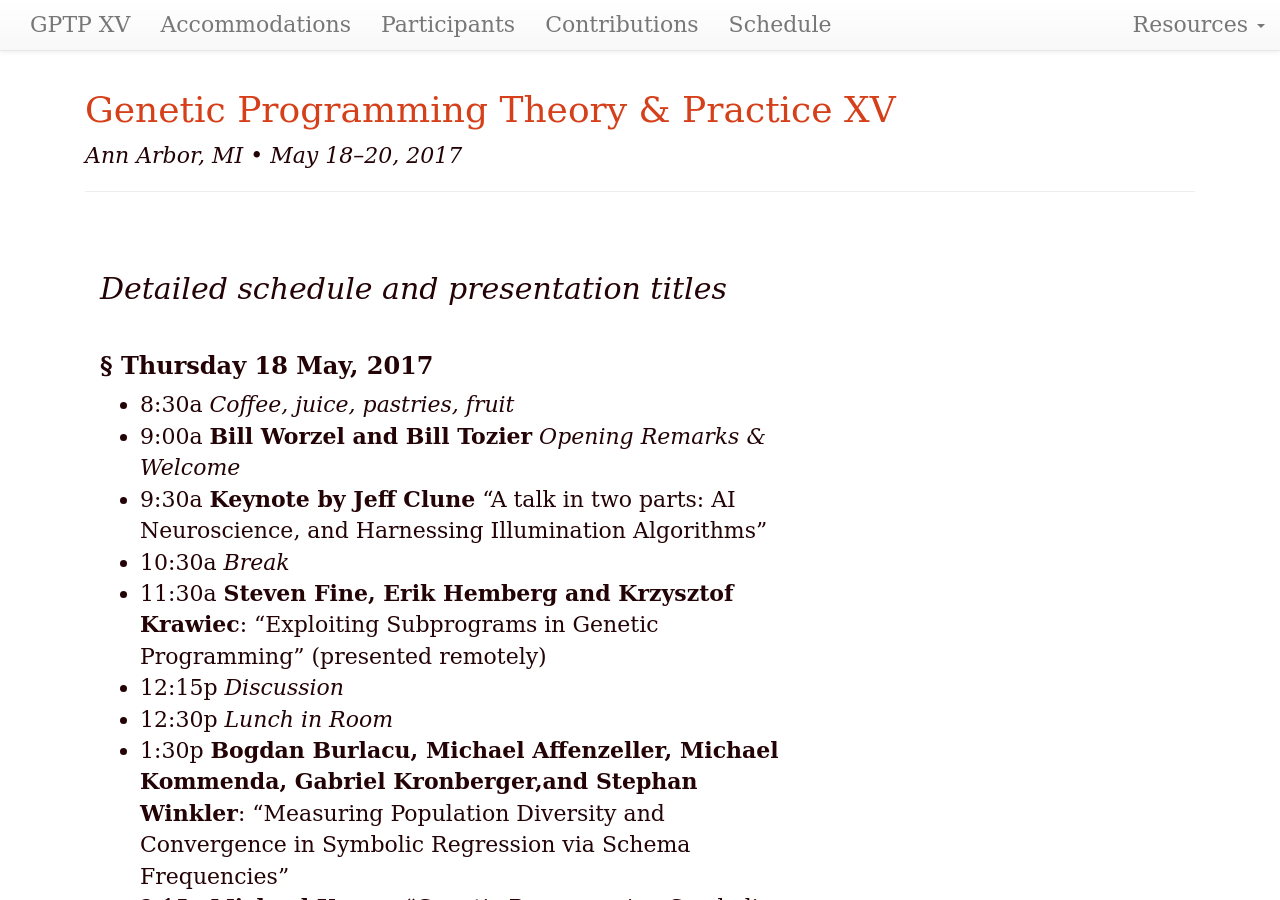
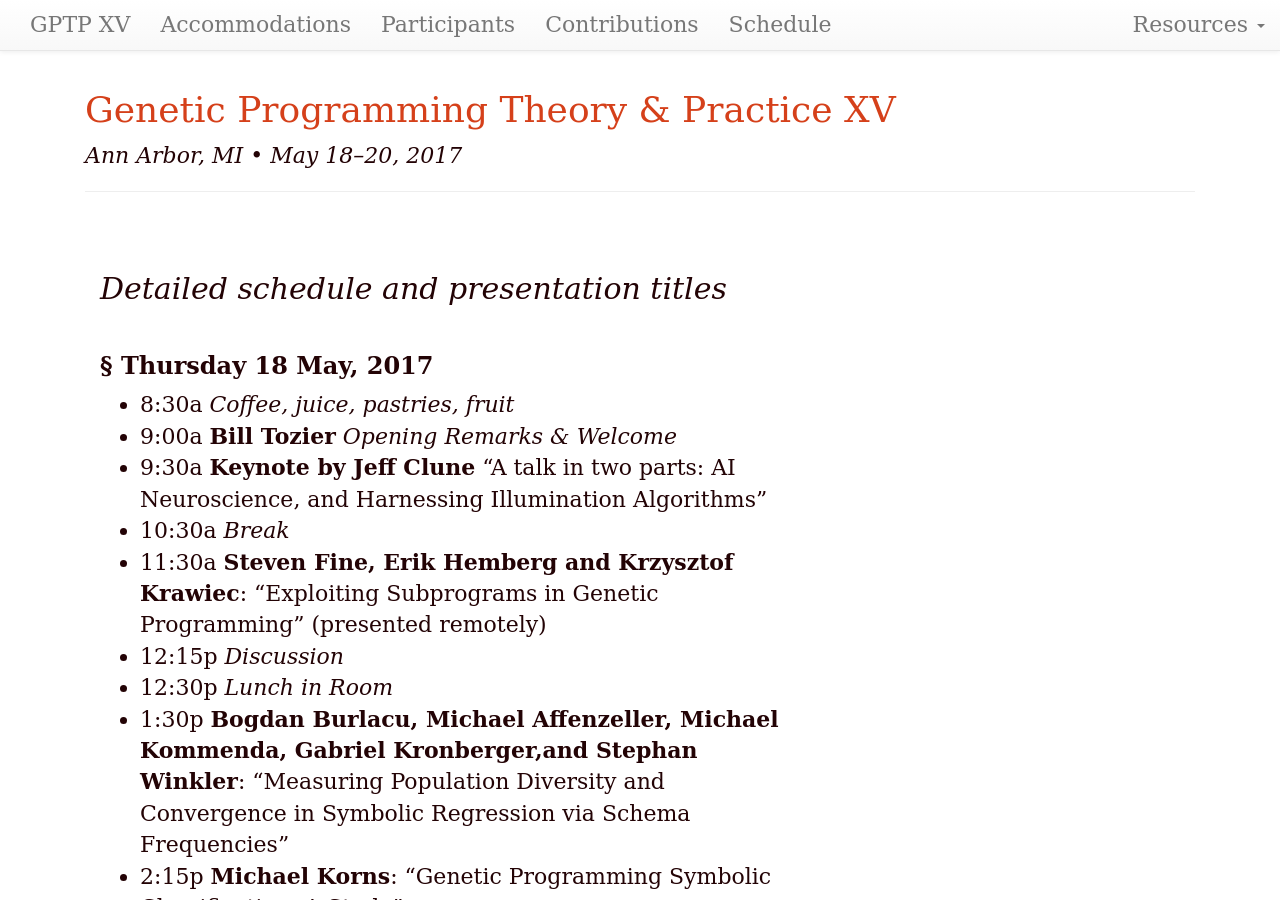
Before and after one commit to GPTP-workshop/gptp-workshop.github.io, a Jekyll site: the page built from schedule.md, in a window 1280 px wide and 900 px high. Built offline with Jekyll 4.4.1, drawn with Linux system fonts in a browser that asks for light colours; our own code applies the rules of GitHub Pages for plain Markdown files.

Commit message:
adjust intro

```diff
--- a/schedule.md
+++ b/schedule.md
@@ -10,7 +10,7 @@ dates: "May 18–20, 2017"
 ### Thursday 18 May, 2017
 
 - 8:30a _Coffee, juice, pastries, fruit_
-- 9:00a **Bill Worzel and Bill Tozier** _Opening Remarks & Welcome_
+- 9:00a **Bill Tozier** _Opening Remarks & Welcome_
 - 9:30a **Keynote by Jeff Clune** "A talk in two parts: AI Neuroscience, and Harnessing Illumination Algorithms"
 - 10:30a _Break_
 - 11:30a **Steven Fine, Erik Hemberg and Krzysztof Krawiec**: "Exploiting Subprograms in Genetic Programming" (presented remotely)
```
